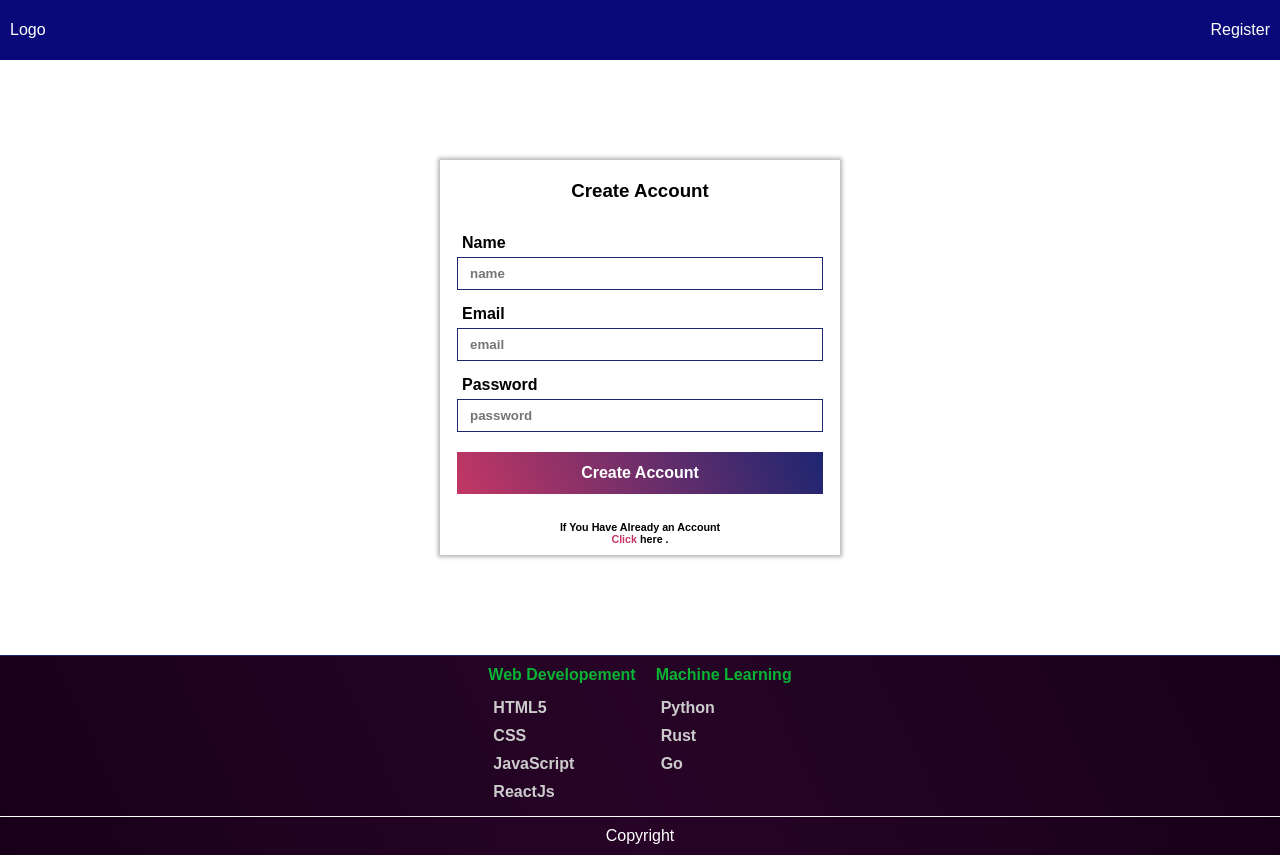
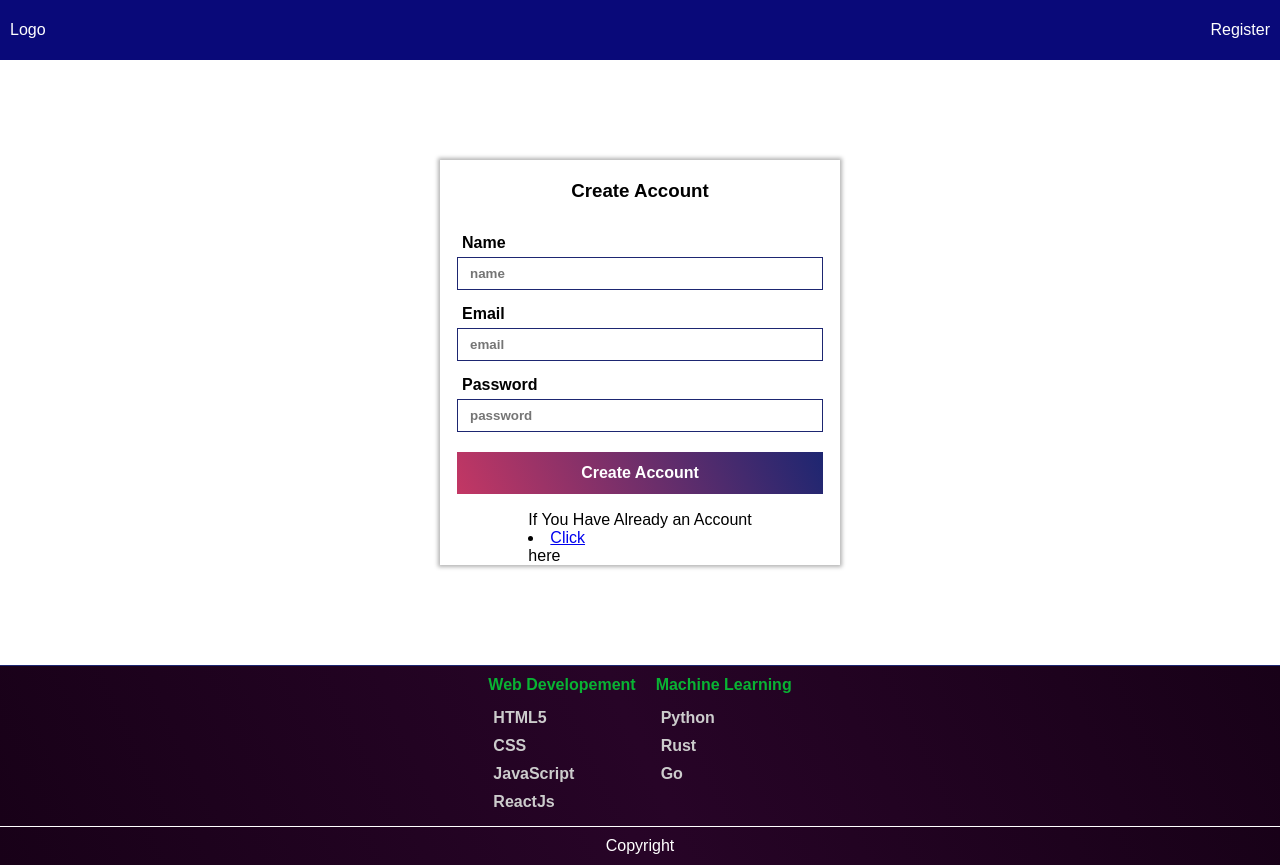
Before and after one commit to FarNys/MC_FRONTEND, a React (Create React App) app: page /register in a window 1280 px wide. Built offline with nearby package versions, Linux system fonts and the light colour scheme; no server answers; a web font is replaced by a local one.

Commit message:
style changed

```diff
--- a/src/components/CardModals.js
+++ b/src/components/CardModals.js
@@ -6,6 +6,8 @@ import { filterForEdit, setCard } from "../features/cardSlice";
 import { useDispatch } from "react-redux";
 import { Fade } from "react-reveal";
 import { baseURL } from "../App";
+import Loader from "react-js-loader";
+
 const CardModals = ({ onClose, isOpen, item, setisOpen }) => {
   const [success, setsuccess] = useState(false);
   const dispatch = useDispatch();
@@ -99,8 +101,22 @@ const CardModals = ({ onClose, isOpen, item, setisOpen }) => {
           <label htmlFor="extra2">Extra2</label>
           <input type="text" name="extra2" value={extra2} onChange={onChange} />
         </div>
+        {/* {loading ? (
+          <LoaderButton />
+        ) : (
+          <button className="save_btn" onClick={updateHandler} type="submit">
+            Update Card
+          </button>
+        )} */}
         {loading ? (
-          <LoaderButton />
+          <div className="loader_container">
+            <Loader
+              type="bubble-loop"
+              bgColor={"#c33764"}
+              color={"#c33764"}
+              size={50}
+            />
+          </div>
         ) : (
           <button className="save_btn" onClick={updateHandler} type="submit">
             Update Card
--- a/src/components/States.js
+++ b/src/components/States.js
@@ -1,10 +1,34 @@
-import React from "react";
+import React, { useEffect, useState } from "react";
 import "../styles/SingleCard.css";
 import { IoIdCardSharp } from "react-icons/io5";
 import { AiFillHeart } from "react-icons/ai";
 import { MdAccessTimeFilled } from "react-icons/md";
-
+import { selectCard, selectWishCard } from "../features/cardSlice";
+import { useSelector } from "react-redux";
 const States = () => {
+  const [createdTime, setcreatedTime] = useState(null);
+  const countAllCards = useSelector(selectCard);
+  const countAllWish = useSelector(selectWishCard);
+  useEffect(() => {
+    if (countAllCards) {
+      const timerElement = new Date(
+        countAllCards[countAllCards.length - 1].mytimestamp
+      );
+      let formatted_date =
+        timerElement.getFullYear() +
+        "-" +
+        (timerElement.getMonth() + 1) +
+        "-" +
+        timerElement.getDate() +
+        " " +
+        timerElement.getHours() +
+        ":" +
+        timerElement.getMinutes() +
+        ":" +
+        timerElement.getSeconds();
+      setcreatedTime(formatted_date);
+    }
+  }, []);
   return (
     <div className="allcard_container_stats">
       <div className="stats_container">
@@ -12,13 +36,13 @@ const States = () => {
           <IoIdCardSharp />
         </div>
         <div className="icon_name">Total Cards:</div>
-        <div className="info_state">3</div>
+        <div className="info_state">{countAllCards.length}</div>
       </div>
       <div className="stats_container">
         <div className="icon_state">
           <AiFillHeart />
         </div>
-        <div className="icon_name">WishList Cards:</div>
+        <div className="icon_name">{countAllWish.length}</div>
         <div className="info_state">3</div>
       </div>
       <div className="stats_container">
@@ -26,8 +50,7 @@ const States = () => {
           <MdAccessTimeFilled />{" "}
         </div>
         <div className="icon_name">LastCardCreatedAt:</div>
-
-        <div className="info_state">3</div>
+        <div className="info_state">{createdTime}</div>
       </div>
     </div>
   );
--- a/src/pages/AllCards.js
+++ b/src/pages/AllCards.js
@@ -36,18 +36,27 @@ const AllCards = () => {
     };
     fetchData();
   }, [dispatch]);
-  if (loading)
+  // if (loading)
+  //   return (
+  //     <Loader
+  //       type="bubble-loop"
+  //       bgColor={"#c33764"}
+  //       color={"#c33764"}
+  //       size={50}
+  //     />
+  //   );
+
   return (
+    <div className="allcard_container">
+      {loading ? (
         <Loader
           type="bubble-loop"
           bgColor={"#c33764"}
           color={"#c33764"}
           size={50}
         />
-    );
-
-  return (
-    <div className="allcard_container">
+      ) : (
+        <>
           <States />
           <Blobs blobClass={"blobs_one"} />
           <Blobs blobClass={"blobs_two"} />
@@ -57,9 +66,16 @@ const AllCards = () => {
                 return <SingleCard item={item} key={item._id} />;
               })
             ) : (
+              <ul>
+                <li>
+                  {" "}
                   <h3>No Card yet!</h3>
+                </li>
+              </ul>
             )}
           </div>
+        </>
+      )}
     </div>
   );
 };
--- a/src/pages/Create.js
+++ b/src/pages/Create.js
@@ -121,15 +121,15 @@ const Create = () => {
     }
   };
 
-  if (loading)
-    return (
-      <Loader
-        type="bubble-loop"
-        bgColor={"#c33764"}
-        color={"#c33764"}
-        size={50}
-      />
-    );
+  // if (loading)
+  //   return (
+  //     <Loader
+  //       type="bubble-loop"
+  //       bgColor={"#c33764"}
+  //       color={"#c33764"}
+  //       size={50}
+  //     />
+  //   );
 
   return (
     <div className="create_card_container">
@@ -221,9 +221,20 @@ const Create = () => {
         {arrNum.length > 0 && (
           <button onClick={removeFieldHandler}>Remove all fields</button>
         )}
-        <button className="save_btn" onClick={saveHandler} type="submit">
-          Create
-        </button>
+        {loading ? (
+          <div className="loader_container">
+            <Loader
+              type="bubble-loop"
+              bgColor={"#c33764"}
+              color={"#c33764"}
+              size={50}
+            />
+          </div>
+        ) : (
+          <button className="save_btn" onClick={saveHandler} type="submit">
+            Create
+          </button>
+        )}
       </form>
     </div>
   );
--- a/src/pages/DynamicPage.js
+++ b/src/pages/DynamicPage.js
@@ -50,22 +50,26 @@ const DynamicPage = () => {
 
   if (loading) {
     return (
+      <div className="loader_container">
         <Loader
           type="bubble-loop"
           bgColor={"#c33764"}
           color={"#c33764"}
           size={50}
         />
+      </div>
     );
   }
   if (!cardData) {
     return (
+      <div className="loader_container">
         <Loader
           type="bubble-loop"
           bgColor={"#c33764"}
           color={"#c33764"}
           size={50}
         />
+      </div>
     );
   } else {
     return (
--- a/src/pages/Login.js
+++ b/src/pages/Login.js
@@ -67,25 +67,33 @@ const Login = () => {
       setloading(false);
     }
   };
-  if (loading) {
+  // if (loading) {
+  //   return (
+  //     <Loader
+  //       type="bubble-loop"
+  //       bgColor={"#c33764"}
+  //       color={"#c33764"}
+  //       size={50}
+  //     />
+  //   );
+  // }
   return (
+    <div className="login_container_box">
+      {loading ? (
         <Loader
           type="bubble-loop"
           bgColor={"#c33764"}
           color={"#c33764"}
           size={50}
         />
-    );
-  }
-  return (
-    <div className="login_container_box">
+      ) : (
         <div className="login_container">
           <Fade top>
             <div className="alert_container">
               {alert && <h4>Email Or Password is Wrong!</h4>}
             </div>
           </Fade>
-        <h3>Login</h3>
+          <h3>Log in to your account</h3>
           <form>
             <label htmlFor="password">Email</label>
             <input
@@ -106,6 +114,7 @@ const Login = () => {
             <button onClick={loginHandler}>Login</button>
           </form>
         </div>
+      )}
     </div>
   );
 };
--- a/src/pages/Register.js
+++ b/src/pages/Register.js
@@ -48,6 +48,7 @@ const Register = () => {
   };
 
   return (
+    <div className="register_page_container">
       <div className="register_container">
         {alert && <h5>{alert.msg}</h5>}
         {successState && <h5>{success}</h5>}
@@ -84,12 +85,14 @@ const Register = () => {
             Create Account
           </button>
         </form>
-      <h6>
+        <div className="under_creat_account">
           If You Have Already an Account{" "}
           <li>
-          <Link to="/login">Click</Link> here .
+            <Link to="/login">Click</Link>
           </li>
-      </h6>
+          here
+        </div>
+      </div>
     </div>
   );
 };
--- a/src/pages/Wishlist.js
+++ b/src/pages/Wishlist.js
@@ -37,17 +37,25 @@ const Wishlist = () => {
 
   // const dispatch = useDispatch();
 
-  if (loading)
+  // if (loading)
+  //   return (
+  //     <Loader
+  //       type="bubble-loop"
+  //       bgColor={"#c33764"}
+  //       color={"#c33764"}
+  //       size={50}
+  //     />
+  //   );
   return (
+    <div className="allcard_container">
+      {loading ? (
         <Loader
           type="bubble-loop"
           bgColor={"#c33764"}
           color={"#c33764"}
           size={50}
         />
-    );
-  return (
-    <div className="allcard_container">
+      ) : (
         <div className="allcard_container_inner">
           {wishCards.length > 0 ? (
             wishCards.map((item) => {
@@ -61,6 +69,7 @@ const Wishlist = () => {
             </ul>
           )}
         </div>
+      )}
     </div>
   );
 };
--- a/src/styles/Register.scss
+++ b/src/styles/Register.scss
@@ -1,32 +1,49 @@
+@import "../index.scss";
+.register_page_container,
+.login_container_box {
+  padding: 50px 0;
+  min-height: 80vh !important;
+  background: linear-gradient(65deg, $color_1, $color_2, $color_3);
+}
 .register_container,
 .login_container {
   display: flex;
-  margin: 100px auto;
+  margin: 0 auto;
   flex-direction: column;
   width: 400px;
   justify-content: center;
   align-items: center;
-  box-shadow: 0 0 4px 2px rgba(0, 0, 0, 0.3);
+  box-shadow: 0 0 4px 2px $color_3;
   position: relative;
+  background-color: $color_4;
+
   h5 {
     position: absolute;
     color: #c33764;
     top: -50px;
   }
-  h6 {
-    margin: 10px;
-    width: 100%;
-    text-align: center;
+  .under_creat_account {
+    display: flex;
+    margin: 20px 0;
+    justify-content: center;
+    align-items: center;
+    font-family: $font_1;
+    color: $color_1;
+    // width: 100%;
     li {
       list-style: none;
+      width: fit-content;
+      border-bottom: 1px solid $color_3;
+      padding: 0 5px;
       a {
         text-decoration: none;
-        color: #c33764;
+        color: $color_3;
       }
     }
   }
   h3 {
     margin-top: 20px;
+    color: $color_1;
   }
   //   height: 100vh;
 }
@@ -37,11 +54,12 @@ form {
   padding: 17px;
   input {
     padding: 8px 12px;
-    border: 1px solid #1d2671;
+    border: 1px solid $color_2;
     outline: none;
     font-weight: 600;
+    font-family: $font_1;
     &:focus {
-      border: 1px solid #c33764;
+      border: 1px solid $color_3;
     }
   }
   label {
@@ -50,17 +68,20 @@ form {
     font-weight: 600;
   }
   button {
-    margin-top: 20px;
+    margin: 30px 0;
     padding: 12px;
-    background: linear-gradient(65deg, #c33764, #1d2671);
     border: none;
     outline: none;
     color: white;
     cursor: pointer;
     font-size: 16px;
     font-weight: 600;
+    background-color: $color_2;
     &:hover {
-      opacity: 0.95;
+      background: lighten($color_2, 10%);
+    }
+    &:active {
+      background: lighten($color_2, 20%);
     }
   }
 }
@@ -68,7 +89,7 @@ form {
   border-radius: 6px;
   position: absolute;
   top: -80px;
-  background-color: white;
+  background-color: $color_4;
   color: #c33764;
   h4 {
     padding: 8px 12px;
```
Also changed, not shown: src/index.scss (+7 -1 lines), src/styles/CardModal.scss (+4 -4 lines), src/styles/SingleCard.scss (+7 -0 lines). Lines whose indentation alone changed are shown as unchanged.
